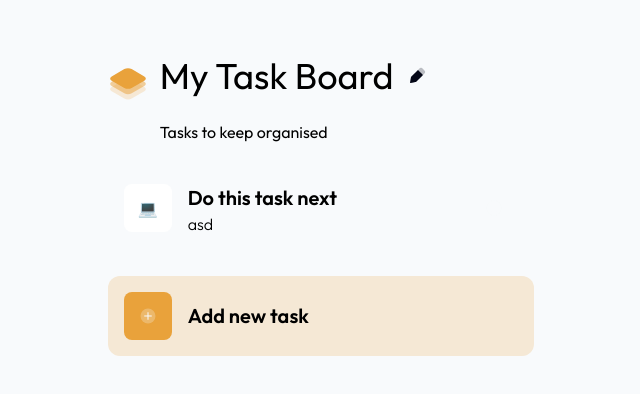
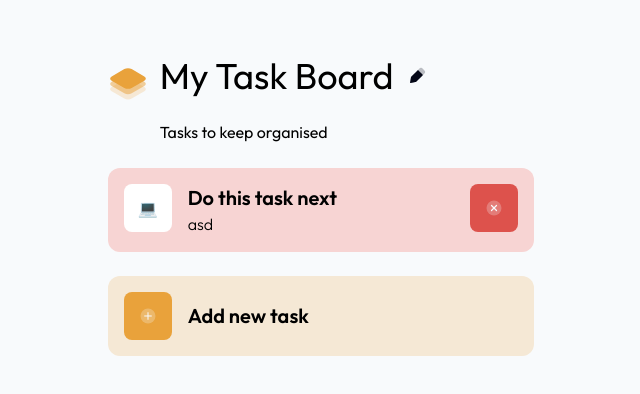
Before and after one commit to codebymedu/task-board, a Next.js app: page / in a window 1280 px wide. Shown: the top 394 px of the page, without its empty margins (319-959 px from the left). Built offline with nearby package versions, Linux system fonts and the light colour scheme.

Commit message:
fix: dynamic colors not showing

```diff
--- a/app/globals.css
+++ b/app/globals.css
@@ -6,3 +6,34 @@ body {
   color: #000000;
   background: #F8FAFC;
 }
+
+
+/* --- COLORS --- */
+
+.bg-completed {
+  background-color: #A0ECB1;
+}
+
+.bg-completed-icon {
+  background-color: #32D657;
+}
+
+.bg-in-progress {
+  background-color: #F5D565;
+}
+
+.bg-in-progress-icon {
+  background-color: #E9A23B;
+}
+
+.bg-will-not-do {
+  background-color: #F7D4D3;
+}
+
+.bg-will-not-do-icon {
+  background-color: #DD524C;
+}
+
+.bg-to-do {
+  background-color: #E3E8EF;
+}
--- a/app/page.tsx
+++ b/app/page.tsx
@@ -3,6 +3,7 @@ import { Heading } from "@/app/ui/components/heading";
 import { TaskCard } from "@/app/ui/components/taskCard";
 import { AddNewTaskCard } from "@/app/ui/components/addNewTaskCard";
 import { AddNewTaskSlidingPane } from "@/app/ui/components/addNewTaskSlidingPane";
+import { Suspense } from "react";
 
 export default function Home() {
   // --- RENDER ---
@@ -19,8 +20,13 @@ export default function Home() {
         status="willNotDo"
       />
       <br />
-      <AddNewTaskCard />
-      <AddNewTaskSlidingPane />
+      <Suspense fallback={<></>}>
+        <AddNewTaskCard />
+      </Suspense>
+
+      <Suspense fallback={<></>}>
+        <AddNewTaskSlidingPane />
+      </Suspense>
     </main>
   );
 }
--- a/app/ui/components/addNewTaskCard.tsx
+++ b/app/ui/components/addNewTaskCard.tsx
@@ -27,7 +27,7 @@ export const AddNewTaskCard = () => {
       onClick={handleOpenSlidingPane}
     >
       <div className="flex gap-4 items-center">
-        <div className="min-w-12 min-h-12 w-12 h-12 bg-in-progress-icon-bg rounded-lg flex justify-center items-center">
+        <div className="min-w-12 min-h-12 w-12 h-12 bg-in-progress-icon rounded-lg flex justify-center items-center">
           <Image
             alt=""
             src="/icons/Add_round_duotone.svg"
--- a/app/ui/components/taskCard.tsx
+++ b/app/ui/components/taskCard.tsx
@@ -61,21 +61,21 @@ const TASK_STYLES_BY_STATUS: Record<
   }
 > = {
   completed: {
-    backgroundColor: "completed-bg",
-    statusIconBackgroundColor: "completed-icon-bg",
+    backgroundColor: "completed",
+    statusIconBackgroundColor: "completed-icon",
     statusIcon: "/icons/Done_round_duotone.svg",
   },
   inProgress: {
-    backgroundColor: "in-progress-bg",
-    statusIconBackgroundColor: "in-progress-icon-bg",
+    backgroundColor: "in-progress",
+    statusIconBackgroundColor: "in-progress-icon",
     statusIcon: "/icons/Time_atack_duotone.svg",
   },
   willNotDo: {
-    backgroundColor: "will-not-do-bg",
-    statusIconBackgroundColor: "will-not-do-icon-bg",
+    backgroundColor: "will-not-do",
+    statusIconBackgroundColor: "will-not-do-icon",
     statusIcon: "/icons/close_ring_duotone.svg",
   },
   toDo: {
-    backgroundColor: "to-do-bg",
+    backgroundColor: "to-do",
   },
 };
--- a/tailwind.config.ts
+++ b/tailwind.config.ts
@@ -13,15 +13,6 @@ const config: Config = {
         "gradient-conic":
           "conic-gradient(from 180deg at 50% 50%, var(--tw-gradient-stops))",
       },
-      colors: {
-        "completed-bg": "#A0ECB1",
-        "completed-icon-bg": "#32D657",
-        "in-progress-bg": "#F5D565",
-        "in-progress-icon-bg": "#E9A23B",
-        "will-not-do-bg": "#F7D4D3",
-        "will-not-do-icon-bg": "#DD524C",
-        "to-do-bg": "#E3E8EF",
-      },
     },
   },
   plugins: [],
```
Also changed, not shown: app/ui/components/slidingPane.tsx (added).
